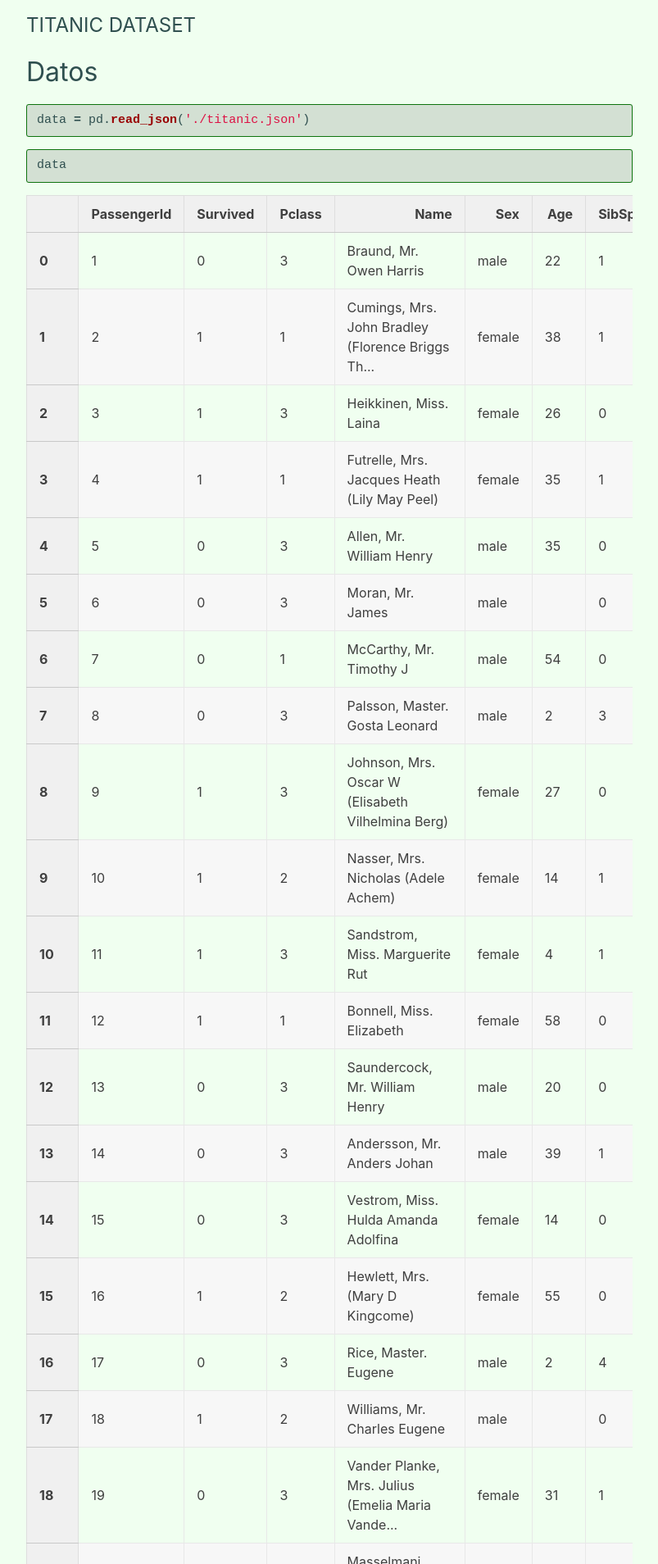
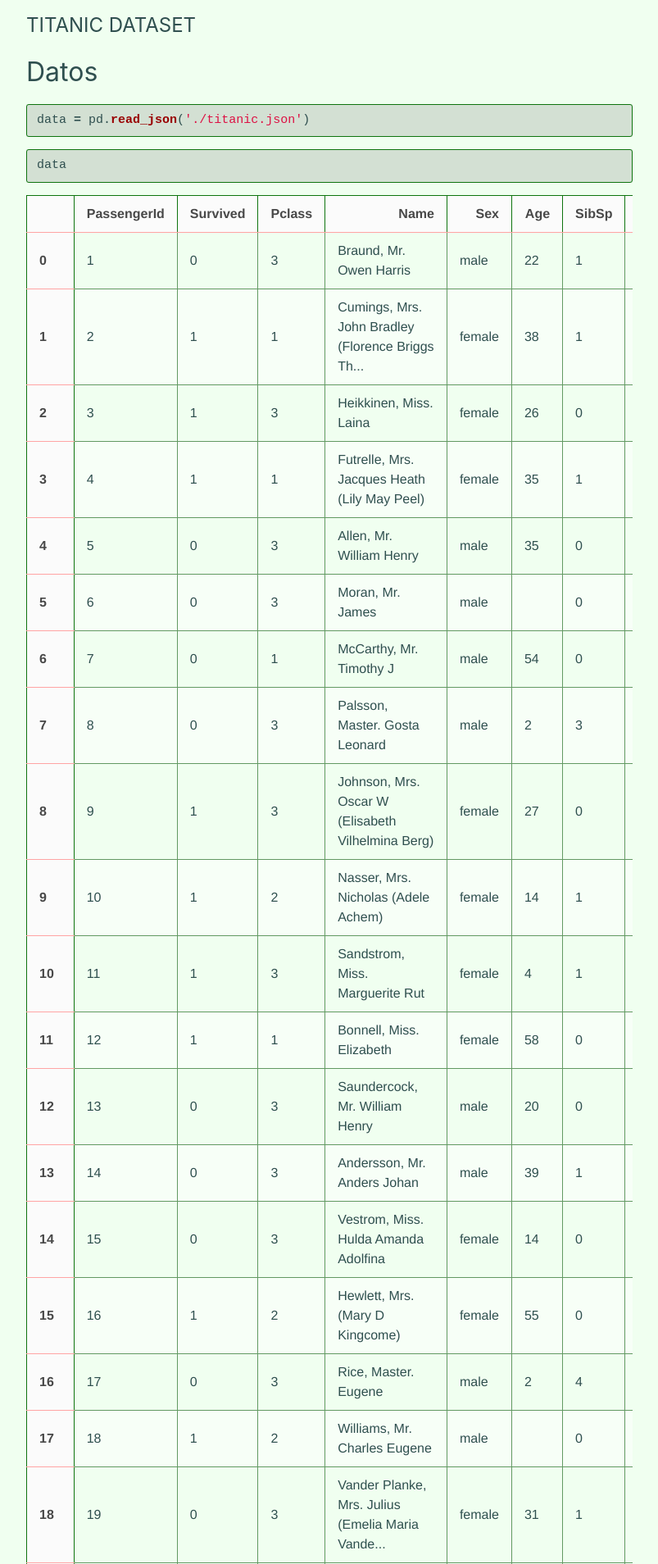
Before and after one commit to czg-es/C_blog, a Jekyll site: the page built from _posts/2021-05-24-Seaborn_plotting.md, in a window 1280 px wide. Shown: the part 813-2721 px from the top of the page at 82% size, without its empty margins (238-1041 px from the left). Built offline with Jekyll 4.4.1, drawn with Linux system fonts in a browser that asks for light colours; some of the changed text lies outside the part shown.

Commit message:
added styles for tables

```diff
--- a/assets/css/style.scss
+++ b/assets/css/style.scss
@@ -167,3 +167,23 @@ pre, code { font-size: 15px; border: 1px solid var(--dark_color); border-radius:
 
     //box-shadow: 0 0 100px #000 ;
 }
+
+table {
+    font-family:'Franklin Gothic Medium', 'Arial Narrow', Arial, sans-serif;
+    width: 100%;
+    color: var(--txt_color);
+    border-collapse: collapse;
+    border: 1px solid var(--accent_color);
+}
+table tr:nth-child(even) {
+    background-color: #ffffff7e;
+}
+table th {
+    filter:grayscale(100%);
+    background-color: var(--bg_color);
+    border: 1px solid var(--dark_color);
+    border-bottom-color: var(--complementary_color);
+}
+table td {
+    border: 1px solid var(--accent_color);
+}
```
